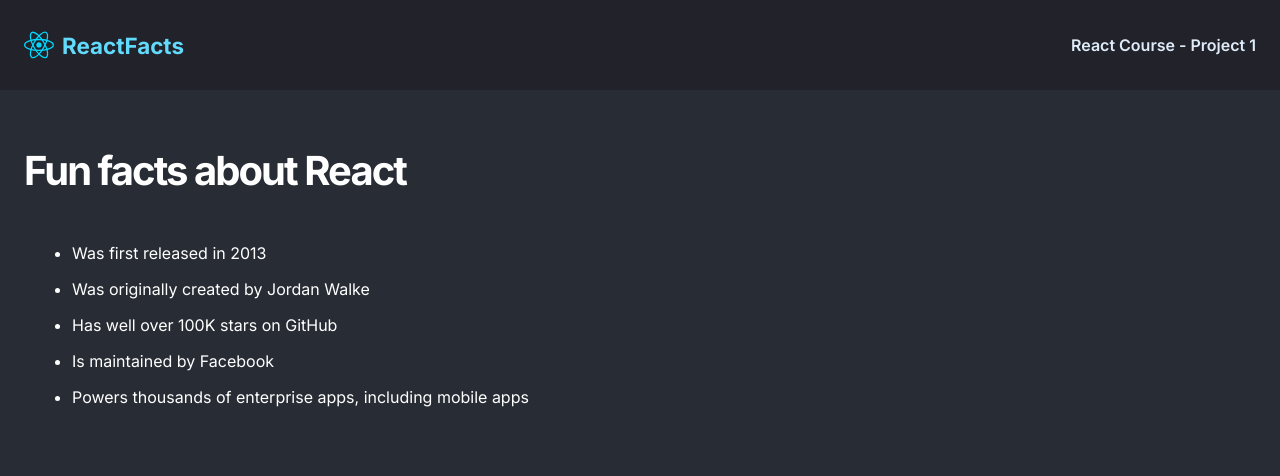
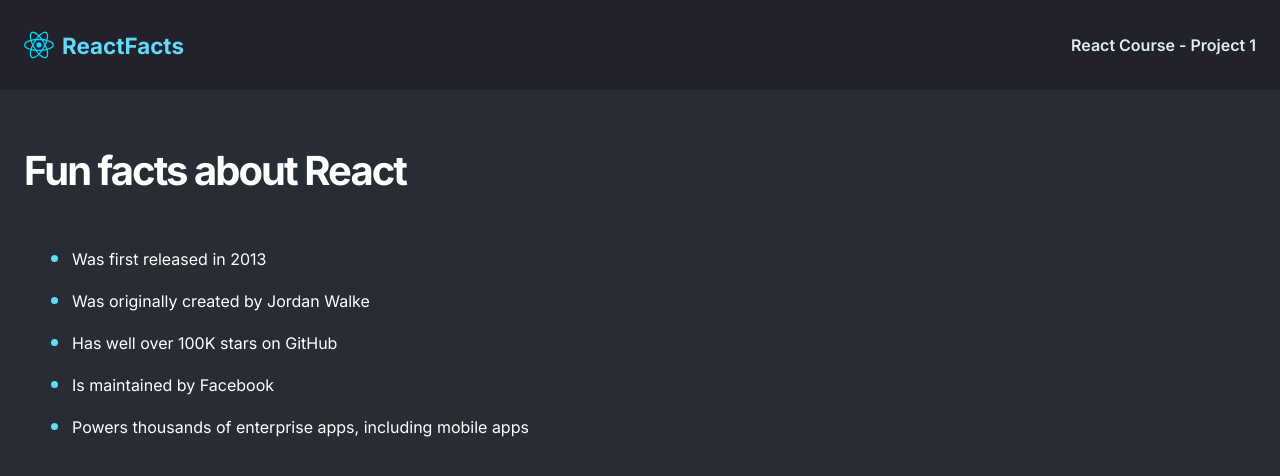
Before and after one commit to SGM-dev/react-facts, a React (Vite) app: page / in a window 1280 px wide. Shown: the top 476 px of the page. Built offline with nearby package versions, Linux system fonts and the light colour scheme.

Commit message:
add color to bullets

```diff
--- a/style.css
+++ b/style.css
@@ -8,7 +8,7 @@ body {
   font-family: "Inter", sans-serif;
   height: 100vh;
   margin: 0 auto;
-  background: #2c2c2c;
+  background: #282d35;
 }
 
 .navbar {
@@ -39,7 +39,6 @@ body {
 }
 
 .main-container {
-  background: #282d35;
   padding: 3.5em 1.5em;
   height: 100%;
   color: #fff;
@@ -62,3 +61,8 @@ body {
   font-size: 1rem;
   font-weight: 400;
 }
+
+.list--item::marker {
+  font-size: 1.4rem;
+  color: #61dafb;
+}
```
